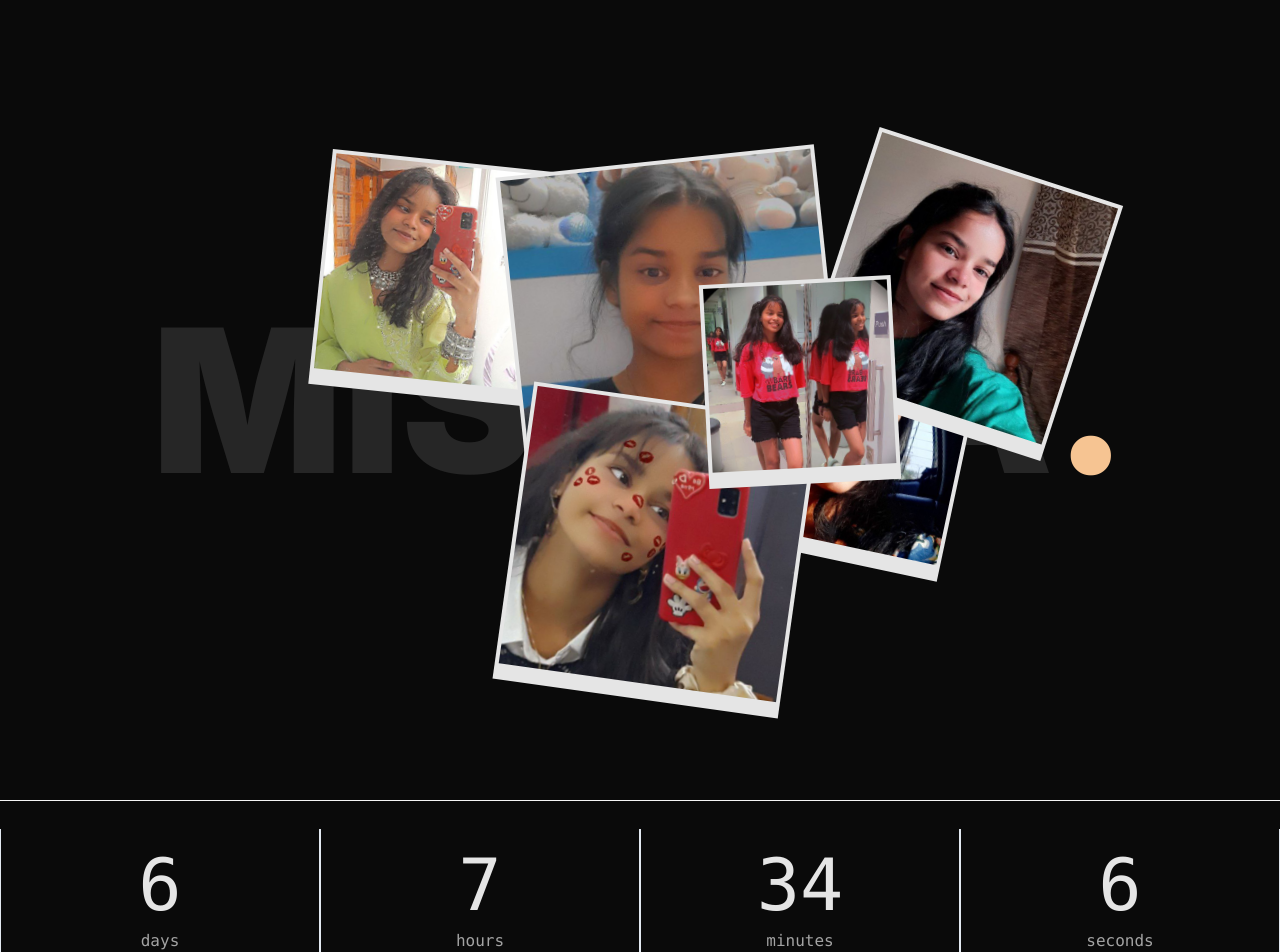
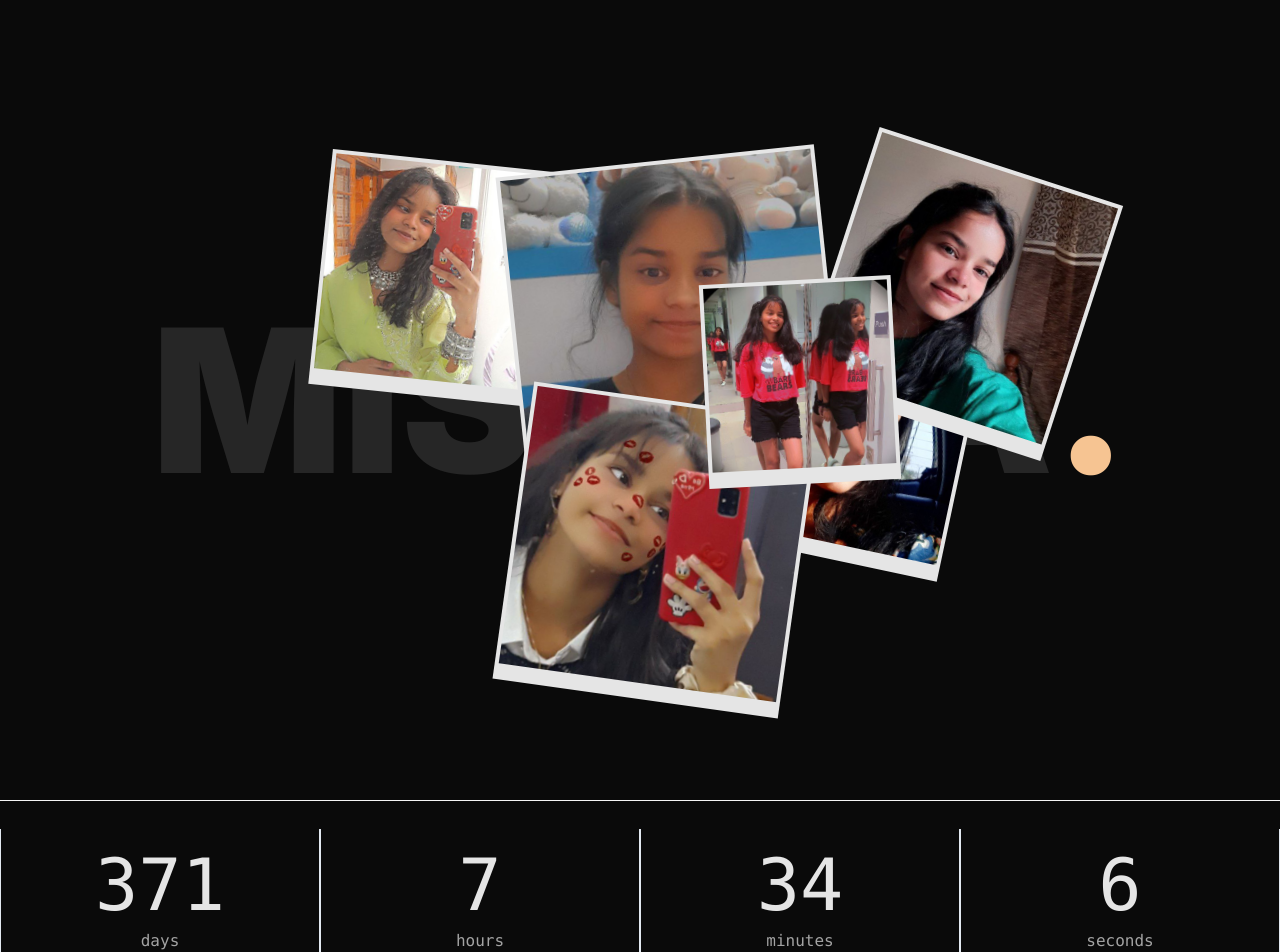
Before and after one commit to ArjunCodess/untitled, a Next.js app: page / in a window 1280 px wide. Shown: the top 952 px of the page. Built offline with nearby package versions, Linux system fonts and the light colour scheme.

Commit message:
fix(countdown): update countdown target date to 2025-07-31
- Change countdown target date from 2024-07-31 to 2025-07-31 in shifting-countdown.tsx

```diff
--- a/components/shifting-coutdown.tsx
+++ b/components/shifting-coutdown.tsx
@@ -4,7 +4,7 @@ import { useAnimate } from "framer-motion";
 import { useEffect, useRef, useState } from "react";
 
 // Countdown target date
-const COUNTDOWN_FROM = "2024-07-31T00:00:00"; // Midnight at the start of the day
+const COUNTDOWN_FROM = "2025-07-31T00:00:00"; // Midnight at the start of the day
 
 // Constants for time calculations
 const SECOND = 1000;
```
